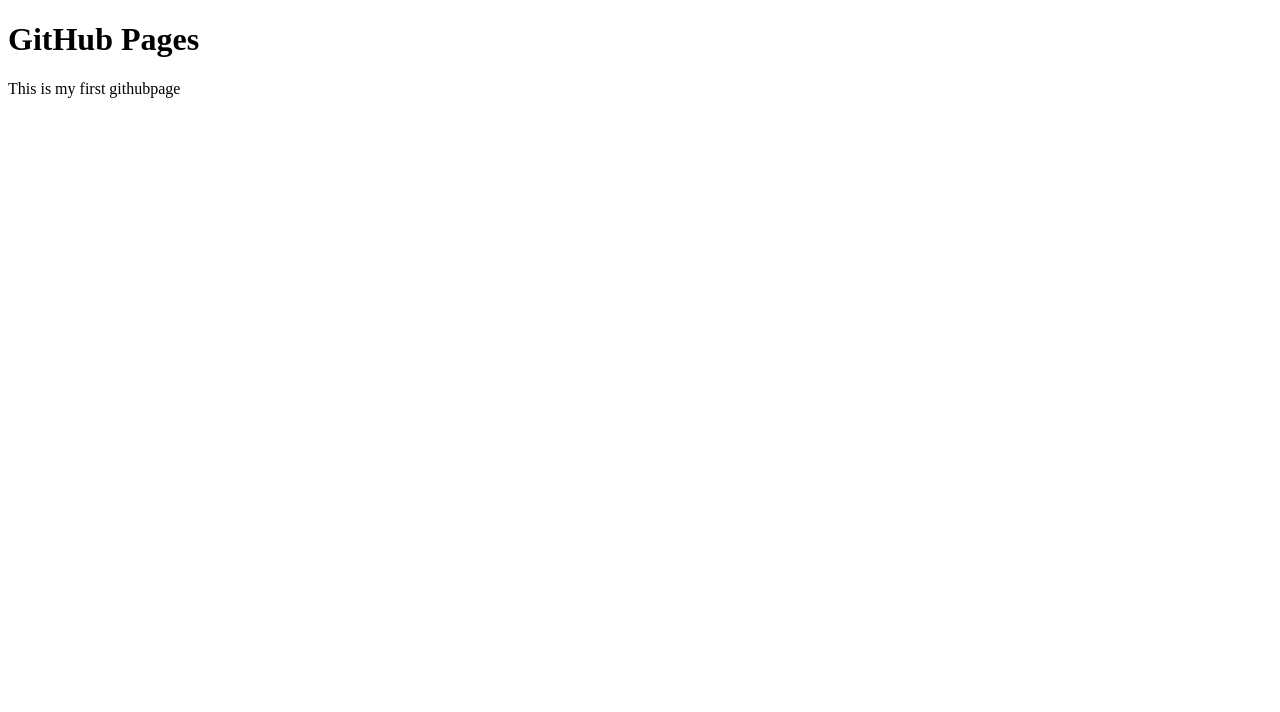
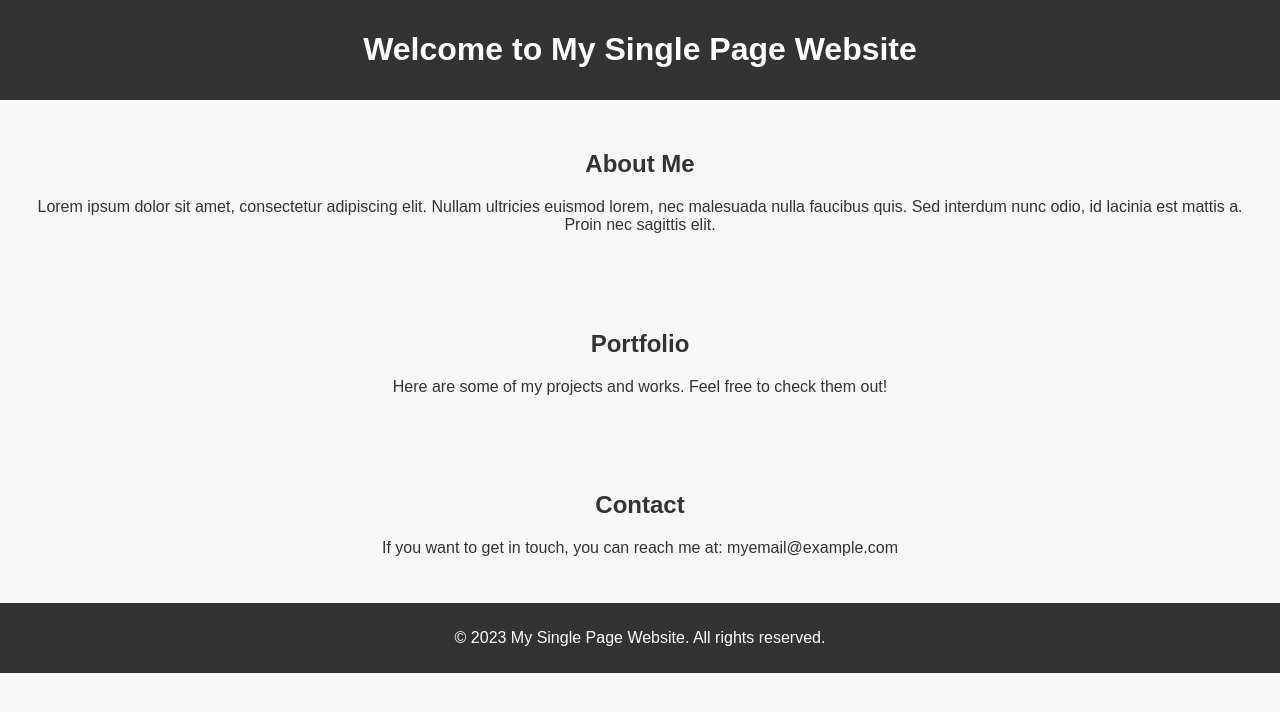
Before and after one commit to nitin-786/nitin-786.github.io, a plain HTML site: page index.html in a window 1280 px wide. Drawn offline with Linux system fonts and the light colour scheme.

Commit message:
Update index.html

```diff
--- a/index.html
+++ b/index.html
@@ -1,11 +1,65 @@
 <!DOCTYPE html>
 <html lang="en">
 <head>
-    <meta charset="utf-8"/>
-    <title>Testing subdomain takeover</title>
+    <meta charset="UTF-8">
+    <meta name="viewport" content="width=device-width, initial-scale=1.0">
+    <title>Single Page Website</title>
+    <style>
+        /* Add your CSS styles here */
+        body {
+            font-family: Arial, sans-serif;
+            margin: 0;
+            padding: 0;
+            background-color: #f7f7f7;
+            color: #333;
+        }
+
+        header {
+            background-color: #333;
+            color: #fff;
+            padding: 10px;
+            text-align: center;
+        }
+
+        section {
+            padding: 30px;
+            text-align: center;
+        }
+
+        footer {
+            background-color: #333;
+            color: #fff;
+            padding: 10px;
+            text-align: center;
+        }
+    </style>
 </head>
 <body>
-<h1>GitHub Pages</h1>
-<p>This is my first githubpage</p>
+    <header>
+        <h1>Welcome to My Single Page Website</h1>
+    </header>
+    <section>
+        <h2>About Me</h2>
+        <p>
+            Lorem ipsum dolor sit amet, consectetur adipiscing elit. Nullam ultricies euismod lorem, nec malesuada nulla faucibus quis.
+            Sed interdum nunc odio, id lacinia est mattis a. Proin nec sagittis elit.
+        </p>
+    </section>
+    <section>
+        <h2>Portfolio</h2>
+        <p>
+            Here are some of my projects and works. Feel free to check them out!
+        </p>
+        <!-- Add your portfolio items here (images, descriptions, links, etc.) -->
+    </section>
+    <section>
+        <h2>Contact</h2>
+        <p>
+            If you want to get in touch, you can reach me at: myemail@example.com
+        </p>
+    </section>
+    <footer>
+        <p>&copy; 2023 My Single Page Website. All rights reserved.</p>
+    </footer>
 </body>
 </html>
```
